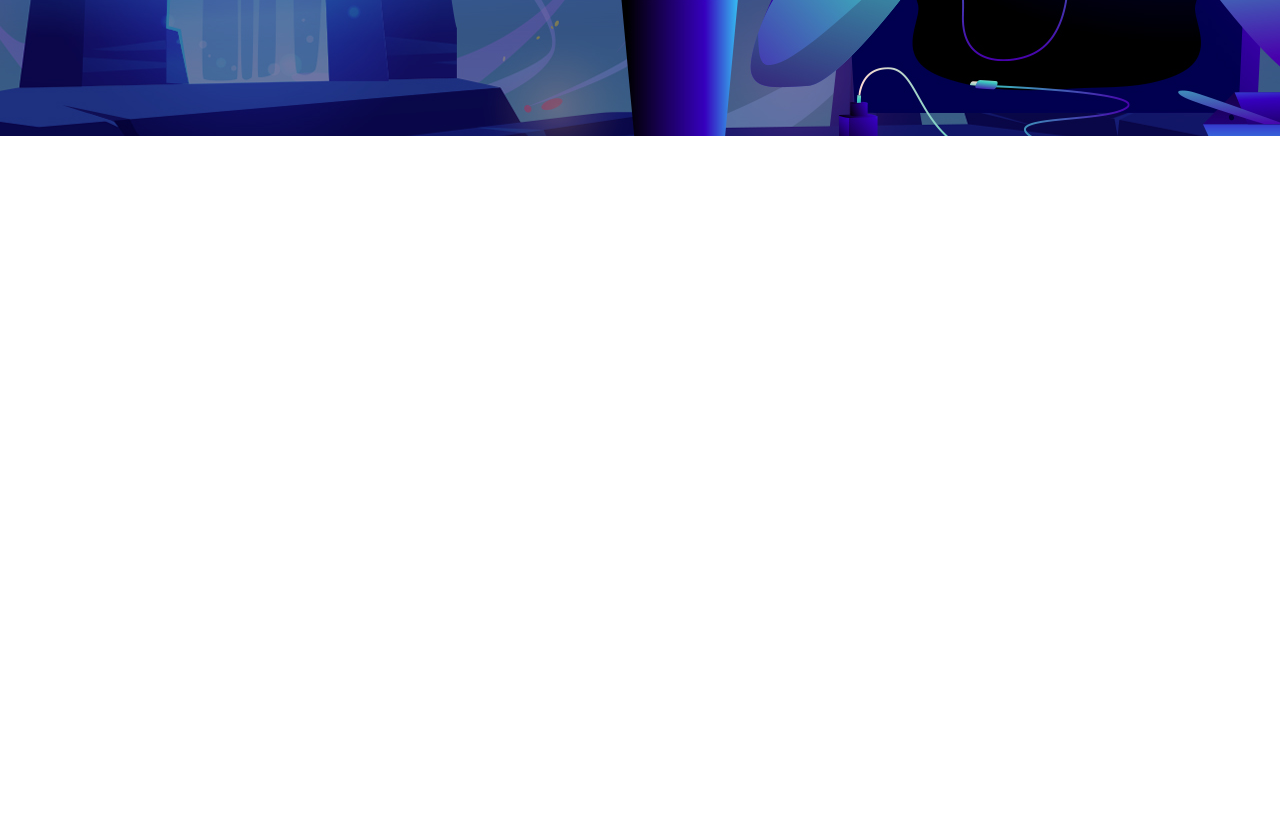
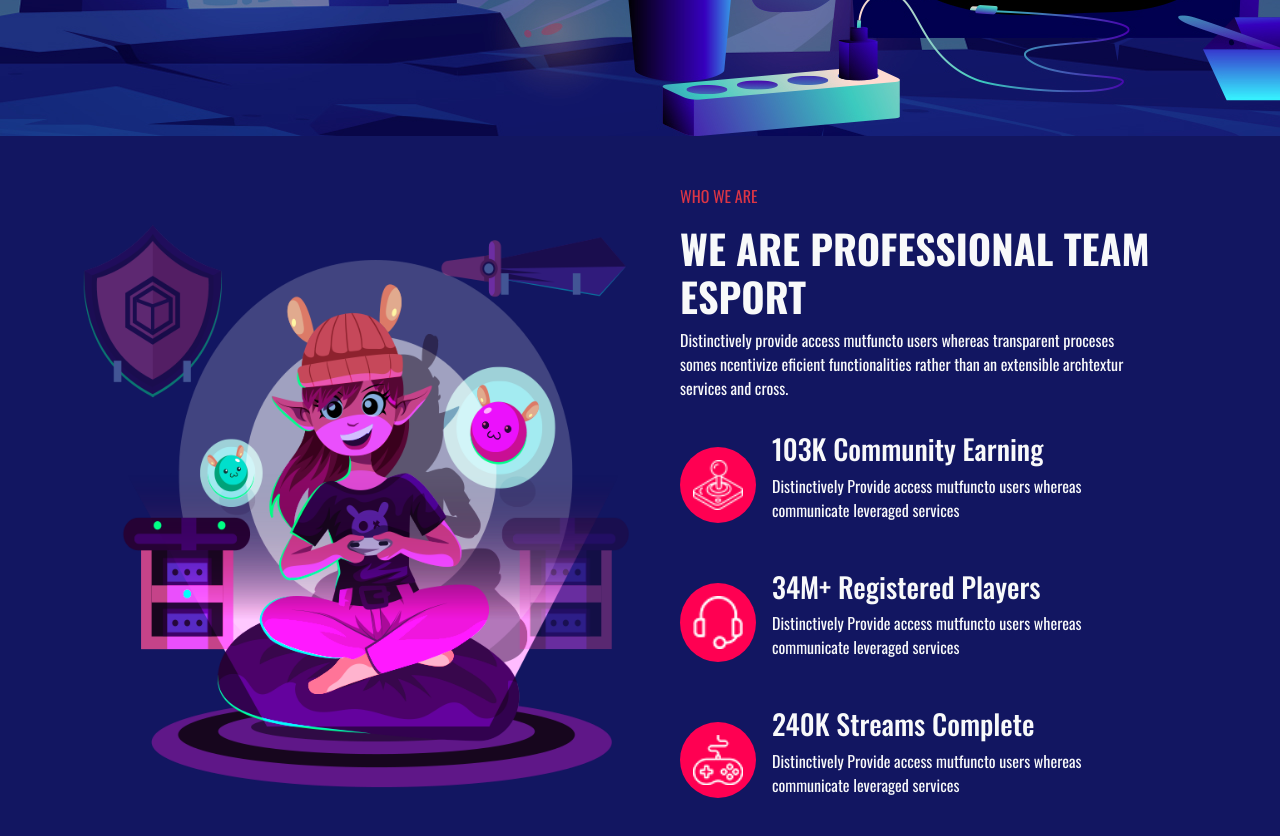
Before and after one commit to federicomanni97/proj-html-vuejs, a Vue app: page / in a window 1280 px wide. Shown: the part 820-1656 px from the top of the page. Before the commit the page ends 956 px from the top, so only its background shows below. Built offline with nearby package versions, Linux system fonts and the light colour scheme.

Commit message:
whoweare added with dynamic icons

```diff
--- a/src/App.vue
+++ b/src/App.vue
@@ -3,16 +3,19 @@
       <div class="bgJumbotron">
         <JumbotronComponent/>
       </div>
+        <MainComponent/>
 </template>
 
 
 <script>
 import HeaderComponent from './components/HeaderComponent.vue';
 import JumbotronComponent from './components/JumbotronComponent.vue';
+import MainComponent from './components/MainComponent.vue'
   export default {
     components: {
       HeaderComponent,
       JumbotronComponent,
+      MainComponent
     }
   }
 </script>
@@ -22,7 +25,7 @@ import JumbotronComponent from './components/JumbotronComponent.vue';
 .bgJumbotron{
         background-image: url('/images/bg.jpg');
         background-repeat: no-repeat;
-        background-position: center;
+        background-position: bottom;
         height: 50rem;
     }
 
--- a/src/assets/styles/main.scss
+++ b/src/assets/styles/main.scss
@@ -11,4 +11,5 @@ $fa-font-path: '../webfonts';
 
 body{
     font-family: 'Barlow', sans-serif;
+    background-color: var(--color-darkblue);
 }
--- /dev/null
+++ b/src/components/MainComponent.vue
@@ -0,0 +1,72 @@
+<template>
+    <div class="container py-5 text-light mainsections d-flex align-items-center">
+        <div class="mainImage">
+            <img src="/public/images/01.png" alt="">
+        </div>
+        <div class="px-5">
+            <p class="text-uppercase text-danger">Who We are</p>
+            <h3 class="fs-1 fw-bold text-uppercase">We are professional team esport</h3>
+            <p class="">Distinctively provide access mutfuncto users whereas transparent proceses somes ncentivize eficient functionalities rather than an extensible archtextur services and cross.</p>
+            <div class="">
+                <div class="d-flex iconsSize align-items-center">
+                    <div class="bgwhoweare rounded-circle p-2">
+                        <img :src="store.whoweareIcons.firstIcon" alt="">
+                    </div>
+                    <div class="p-3">
+                        <h3>103K Community Earning</h3>
+                        <p>Distinctively Provide access mutfuncto users whereas communicate leveraged services</p>
+                    </div>
+                </div>
+                <div class="d-flex iconsSize align-items-center">
+                    <div class="bgwhoweare rounded-circle p-2">
+                        <img :src="store.whoweareIcons.secondIcon" alt="">
+                    </div>
+                    <div class="p-3">
+                        <h3>34M+ Registered Players</h3>
+                        <p>Distinctively Provide access mutfuncto users whereas communicate leveraged services</p>
+                    </div>
+                </div>
+                <div class="d-flex iconsSize align-items-center">
+                    <div class="bgwhoweare rounded-circle p-2">
+                        <img :src="store.whoweareIcons.thirdIcon" alt="">
+                    </div>
+                    <div class="p-3">
+                        <h3>240K Streams Complete</h3>
+                        <p>Distinctively Provide access mutfuncto users whereas communicate leveraged services</p>
+                    </div>
+                </div>
+            </div>
+        </div>
+    </div>
+</template>
+
+<script>
+import { store } from '../data/store'
+export default {
+    setup () {
+
+
+        return {
+            store
+        }
+    }
+}
+</script>
+
+<style lang="scss" scoped>
+.mainsections{
+    font-family: "Oswald", sans-serif;
+}
+
+.iconsSize img{
+    width: 60px;
+    padding: 5px;
+}
+
+.bgwhoweare{
+    background-color: var(--color-lightred);
+}
+.mainImage img{
+    width: 550px;
+}
+</style>
--- a/src/data/store.js
+++ b/src/data/store.js
@@ -7,9 +7,10 @@ export const store = reactive({
         'Blog +',
         'Contact'
     ],
-    navButtons: [
-        '<i class="fa-solid fa-user"></i> Login',
-        '<i class="fa-solid fa-users"></i> Sign Up'
-    ]
+    whoweareIcons: {
+        firstIcon: 'images/icon-1.png',
+        secondIcon: 'images/icon-2.png',
+        thirdIcon: 'images/icon-3.png',
+    }
 
 })
```
